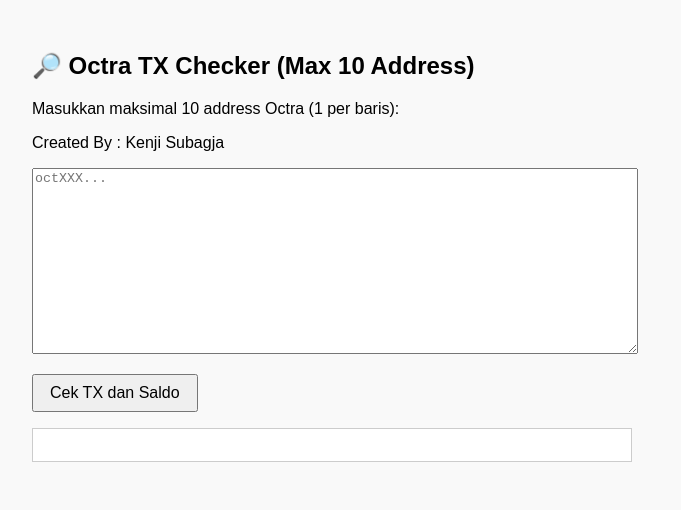
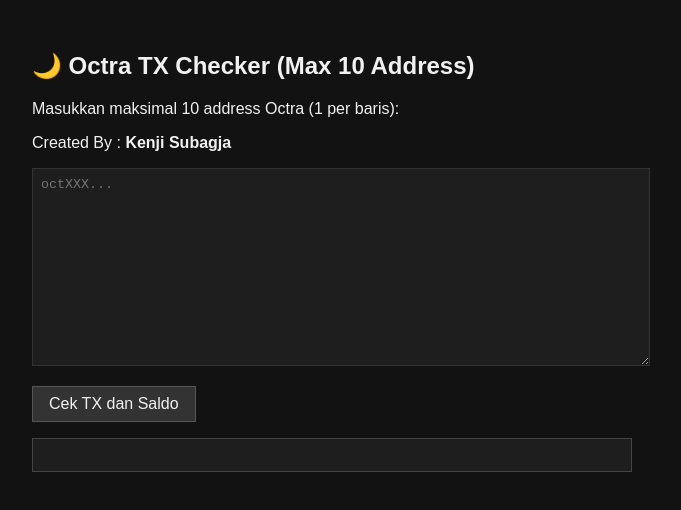
Before and after one commit to kenjisubagja/octra-check-tx, a plain HTML site: page index.html in a window 1280 px wide. Shown: the whole page, without its empty margins (308-989 px from the left). Drawn offline with Linux system fonts and the light colour scheme.

Commit message:
Update index.html

```diff
--- a/index.html
+++ b/index.html
@@ -3,41 +3,56 @@
 <head>
   <meta charset="UTF-8" />
   <meta name="viewport" content="width=device-width, initial-scale=1.0"/>
-  <title>Octra TX Checker</title>
+  <title>Octra TX Checker - Night Mode</title>
   <style>
     body {
       font-family: sans-serif;
       max-width: 600px;
       margin: auto;
       padding: 2rem;
-      background: #f9f9f9;
+      background: #121212;
+      color: #f1f1f1;
     }
     textarea {
       width: 100%;
       height: 180px;
       font-family: monospace;
       margin-bottom: 1rem;
+      background: #1e1e1e;
+      color: #f1f1f1;
+      border: 1px solid #333;
+      padding: 0.5rem;
     }
     button {
       padding: 0.5rem 1rem;
       font-size: 1rem;
       margin-bottom: 1rem;
+      background-color: #333;
+      color: #f1f1f1;
+      border: 1px solid #555;
+      cursor: pointer;
+    }
+    button:hover {
+      background-color: #444;
     }
     .result {
-      background: #fff;
-      border: 1px solid #ccc;
+      background: #1e1e1e;
+      border: 1px solid #444;
       padding: 1rem;
       white-space: pre-wrap;
     }
     .error {
-      color: red;
+      color: #ff6b6b;
+    }
+    a {
+      color: #80cbc4;
     }
   </style>
 </head>
 <body>
-  <h2>🔎 Octra TX Checker (Max 10 Address)</h2>
+  <h2>🌙 Octra TX Checker (Max 10 Address)</h2>
   <p>Masukkan maksimal 10 address Octra (1 per baris):</p>
-  <p>Created By : Kenji Subagja</p>
+  <p>Created By : <strong>Kenji Subagja</strong></p>
   <form id="checkForm">
     <textarea id="addresses" placeholder="octXXX..."></textarea>
     <br/>
```
